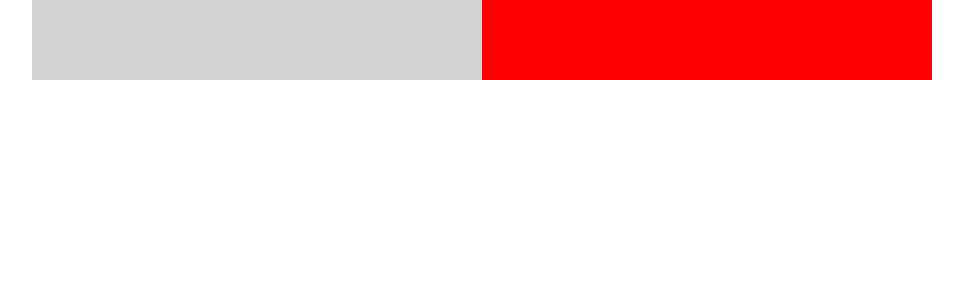
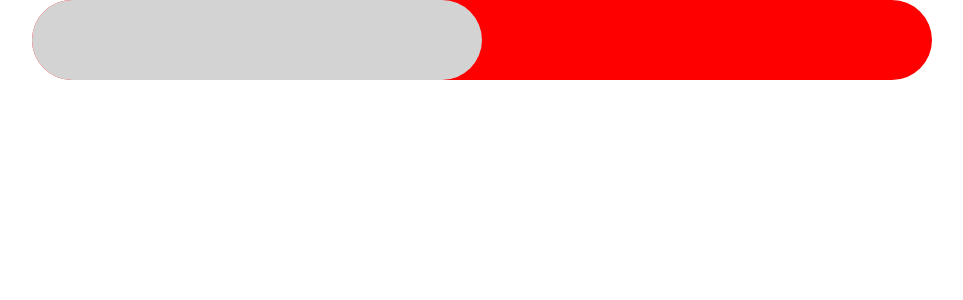
Before and after one commit to russmc/seneca-frontend-task, a React (Create React App) app: page / in a window 1280 px wide. Shown: the top 300 px of the page, without its empty margins (158-1121 px from the left). Built offline with nearby package versions, Linux system fonts and the light colour scheme.

Commit message:
feat: added rounded shape

```diff
--- a/src/components/Toggle.css
+++ b/src/components/Toggle.css
@@ -44,3 +44,11 @@
 input:checked + .slider::before {
     transform: translateX(var(--slider-width));
 }
+
+.rounded {
+    border-radius: calc(var(--toggle-height) / 2)!important;
+}
+
+.slider.rounded:before {
+    border-radius: calc(var(--toggle-height) / 2)!important;
+}
--- a/src/components/Toggle.tsx
+++ b/src/components/Toggle.tsx
@@ -8,9 +8,9 @@ interface SwitchProps {
 
 function Switch({ isToggled, onToggle }: SwitchProps) {
     return (
-        <label className="switch">
+        <label className="switch rounded">
             <input type="checkbox" checked={isToggled} onChange={onToggle} />
-            <span className="slider" />
+            <span className="slider rounded" />
         </label>
     );
 }
```
